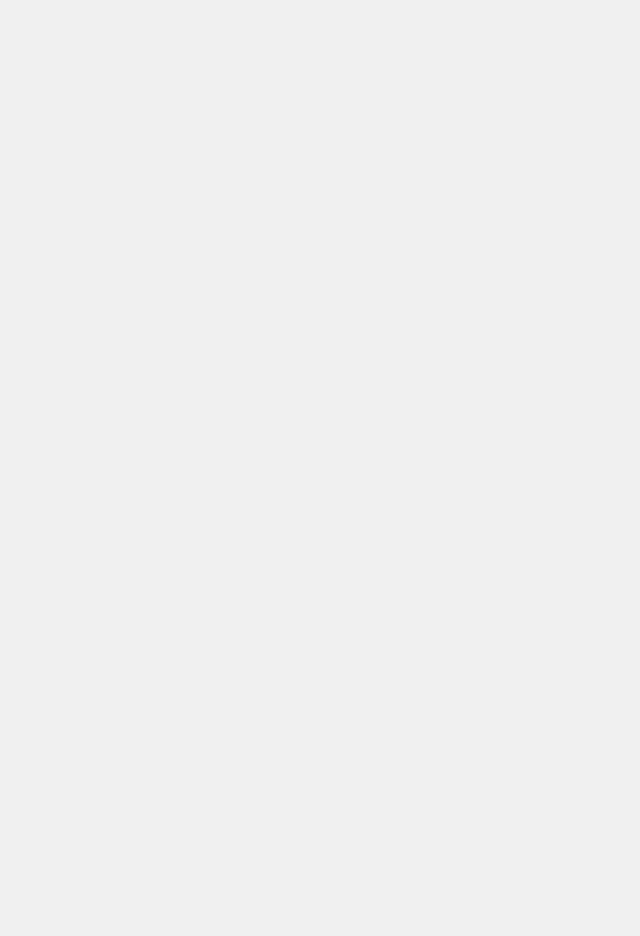
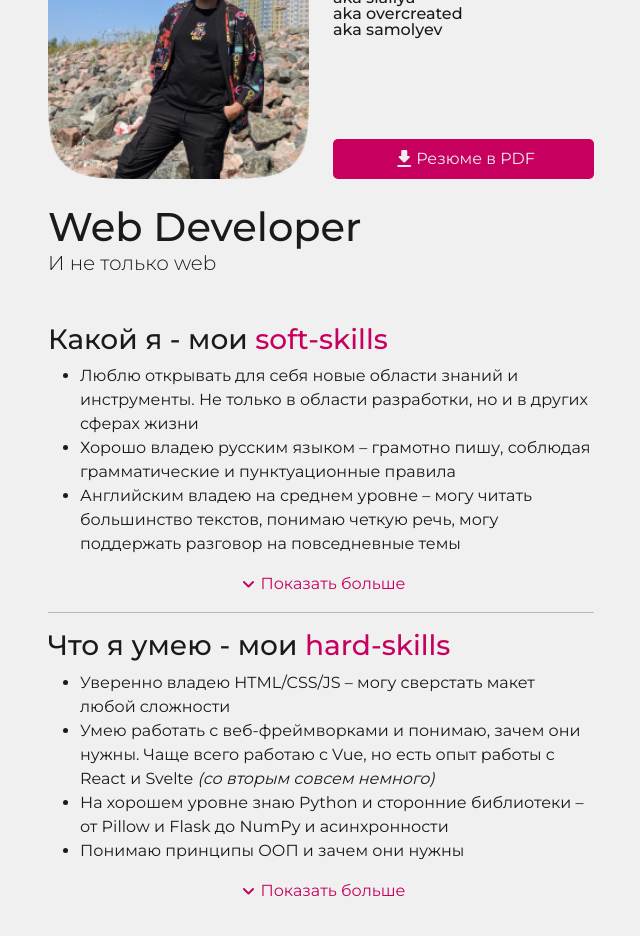
Before and after one commit to SIAILYA/overcreated, a Vue app in the folder client/: page /resume in a window 1280 px wide. Shown: the part 400-1336 px from the top of the page, without its empty margins (34-674 px from the left). Before the commit the page ends 800 px from the top, so only its background shows below. Built offline with nearby package versions, Linux system fonts and the light colour scheme.

Commit message:
Начал страницу Резюме

```diff
--- a/client/src/views/Resume.vue
+++ b/client/src/views/Resume.vue
@@ -1,12 +1,133 @@
 <template>
-  <div>
-    Resume
-  </div>
+  <section class="container mt-3 pb-5">
+    <div class="row">
+      <div class="col-12 col-md-6">
+        <div class="row">
+          <div class="col-6">
+            <img alt="" class="w-100" src="../assets/avatar.png">
+          </div>
+          <div class="col-6 my-name d-flex flex-column">
+            <div>
+              <h2>Самойлов Илья</h2>
+              <h6>aka siailya</h6>
+              <h6>aka overcreated</h6>
+              <h6>aka samolyev</h6>
+            </div>
+            <div class="mt-auto">
+              <a class="ovc-btn d-flex justify-content-center text-decoration-none flex-nowrap"
+                 href="https://disk.yandex.ru/i/WDM1jsSOXCQbtA"
+                 target="_blank">
+                <span class="material-icons-round my-auto">download</span>
+                <span class="my-auto text-nowrap">Резюме в PDF</span>
+              </a>
+            </div>
+          </div>
+        </div>
+
+        <h1 class="mb-0 mt-4 text-center text-md-start">Web Developer</h1>
+        <h5 class="webdev text-center text-md-start">И не только web</h5>
+
+        <div class="mt-5">
+          <h3>Какой я - мои <span style="color: var(--accent)">soft-skills</span></h3>
+          <ul class="skills-list mb-0" :class="showMoreSoft ? 'show-more-skills' : ''">
+            <li> Люблю открывать для себя новые области знаний и инструменты. Не только в области разработки, но и в других сферах жизни</li>
+            <li> Хорошо владею русским языком – грамотно пишу, соблюдая грамматические и пунктуационные правила</li>
+            <li> Английским владею на среднем уровне – могу читать большинство текстов, понимаю четкую речь, могу поддержать разговор на повседневные темы</li>
+          </ul>
+          <ul ref="soft_collapse" class="overflow-hidden skills" :class="skills.softCollapsed ? 'collapsed' : ''" :style="{height: skills.softClientHeight}">
+            <li> Умею быстро принимать решения и брать на себя ответственность</li>
+            <li> Когда что-то не получается, не психую и не бросаю задачу, а пытаюсь подойти к ней с другой стороны или решить её иными методами</li>
+            <li> Легко могу одновременно держать в голове множество задач и работать над ними – например делать макет в фигме, ожидая сборки проекта или разговаривать по телефону, попутно готовя ужин</li>
+            <li> Нацелен на результат и достижение цели. А если задача объемная, могу разбить её на подзадачи и работать над ними</li>
+            <li> Когда требуется, могу поддержать разговор на множество тем – от серебрянного века до устройства ДВС</li>
+            <li> Имею права категории B – умею водить машину и делаю это с удовольствием</li>
+            <li> В любой сфере жизни руководствуюсь правилом «семь раз проверь – один раз отрежь»</li>
+          </ul>
+          <div class="justify-content-center d-flex pointer" style="color: var(--accent)" @click="skills.softCollapsed = !skills.softCollapsed">
+            <div class="d-flex mx-auto">
+              <span class="material-icons-round">{{ skills.softCollapsed ? "expand_more" : "expand_less" }}</span> Показать {{ skills.softCollapsed ? "больше" : "меньше" }}
+            </div>
+          </div>
+
+          <hr>
+
+          <h3 class="mt-3">Что я умею - мои <span style="color: var(--accent)">hard-skills</span></h3>
+          <ul class="skills-list mb-0">
+            <li> Уверенно владею HTML/CSS/JS – могу сверстать макет любой сложности</li>
+            <li> Умею работать с веб-фреймворками и понимаю, зачем они нужны. Чаще всего работаю с Vue, но есть опыт работы с React и Svelte <i>(со вторым совсем немного)</i></li>
+            <li> На хорошем уровне знаю Python и сторонние библиотеки – от Pillow и Flask до NumPy и асинхронности</li>
+            <li> Понимаю принципы ООП и зачем они нужны</li>
+          </ul>
+          <ul ref="hard_collapse" class="overflow-hidden skills" :class="skills.hardCollapsed ? 'collapsed' : ''" :style="{height: skills.hardClientHeight}">
+            <li> Работал с различными СУБД, как с SQL, так и с noSQL <i>(MongoDB - мой фаворит)</i>. Люблю ODM и уважаю ORM</li>
+            <li> Могу упаковать приложение в Docker и настроить CI/CD <i>(например в Github Actions)</i></li>
+            <li> Есть опыт работы с Linux и развертыванием приложений в нем, могу поднять Nginx или настроить Supervisor</li>
+            <li> Имею начальные навыки UI/UX-дизайнера, умею работать в Figma, проектировать красивые и практичные интерфейсы</li>
+          </ul>
+          <div class="justify-content-center d-flex pointer" style="color: var(--accent)" @click="skills.hardCollapsed = !skills.hardCollapsed">
+            <div class="d-flex mx-auto">
+              <span class="material-icons-round">{{ skills.hardCollapsed ? "expand_more" : "expand_less" }}</span> Показать {{ skills.hardCollapsed ? "больше" : "меньше" }}
+            </div>
+          </div>
+        </div>
+      </div>
+      <div class="col-12 col-md-6"></div>
+    </div>
+  </section>
 </template>
 
 <script lang="ts" setup>
+import {onMounted, reactive, ref} from "vue";
+
+const soft_collapse = ref(null)
+const hard_collapse = ref(null)
+
+const skills = reactive({
+  softClientHeight: "auto",
+  softCollapsed: false,
+  hardClientHeight: "auto",
+  hardCollapsed: false
+})
+
+onMounted(() => {
+  //@ts-ignore
+  skills.softClientHeight = soft_collapse.value.clientHeight + 'px'
+  //@ts-ignore
+  skills.hardClientHeight = hard_collapse.value.clientHeight + 'px'
+  skills.softCollapsed = true
+  skills.hardCollapsed = true
+})
 </script>
 
-<style scoped>
+<style lang="scss" scoped>
+.my-name {
+  h2 {
+    line-height: 1;
+  }
 
+  h6 {
+    line-height: 1;
+    margin: 0;
+  }
+}
+
+.webdev {
+  font-weight: 300;
+}
+
+.ovc-btn:hover {
+  color: white;
+}
+
+.skills {
+  transition: all .3s ease;
+}
+
+.skills.collapsed {
+  height: 0!important;
+}
+
+.pointer {
+  cursor: pointer;
+}
 </style>
```
Also changed, not shown: client/src/assets/avatar.png (added).
